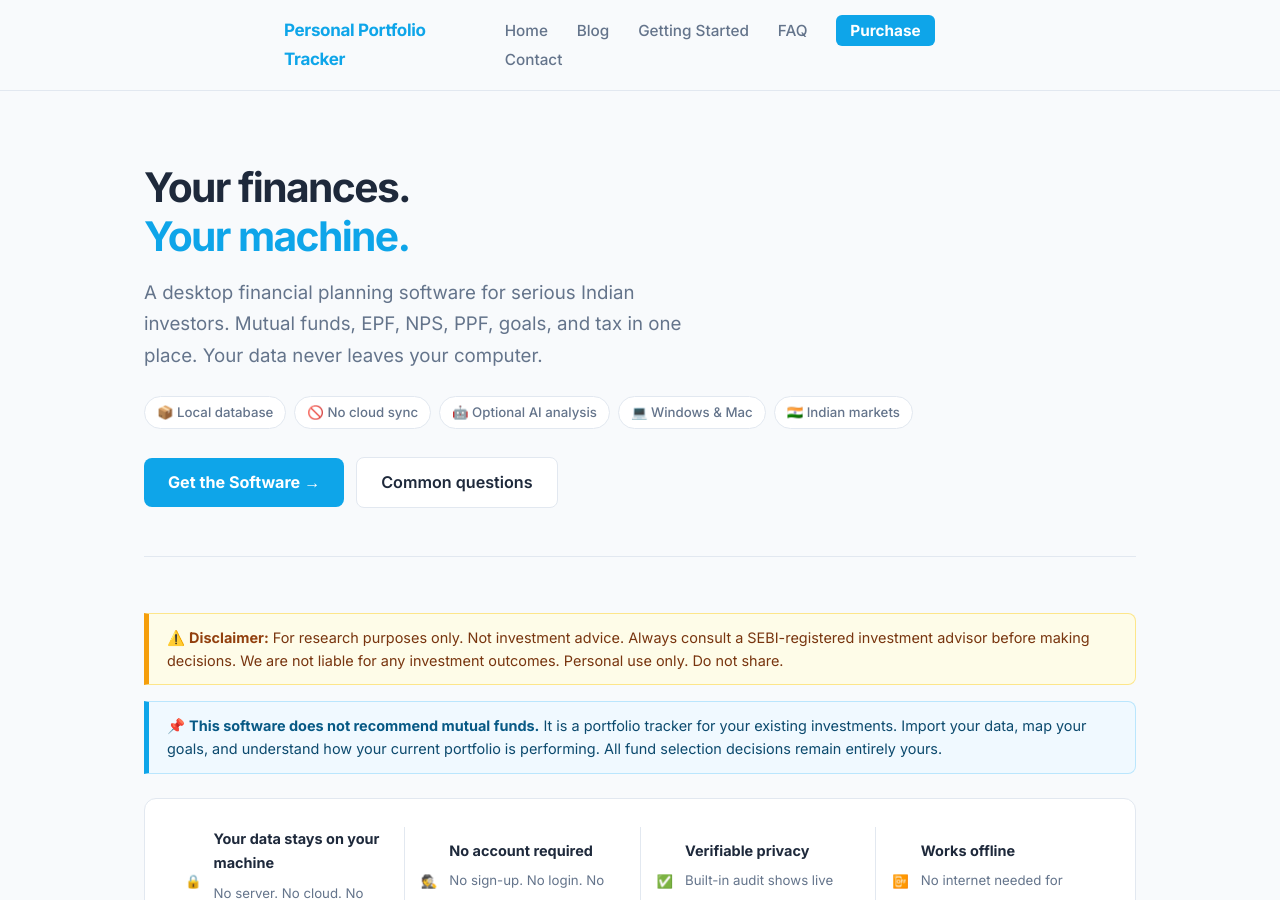
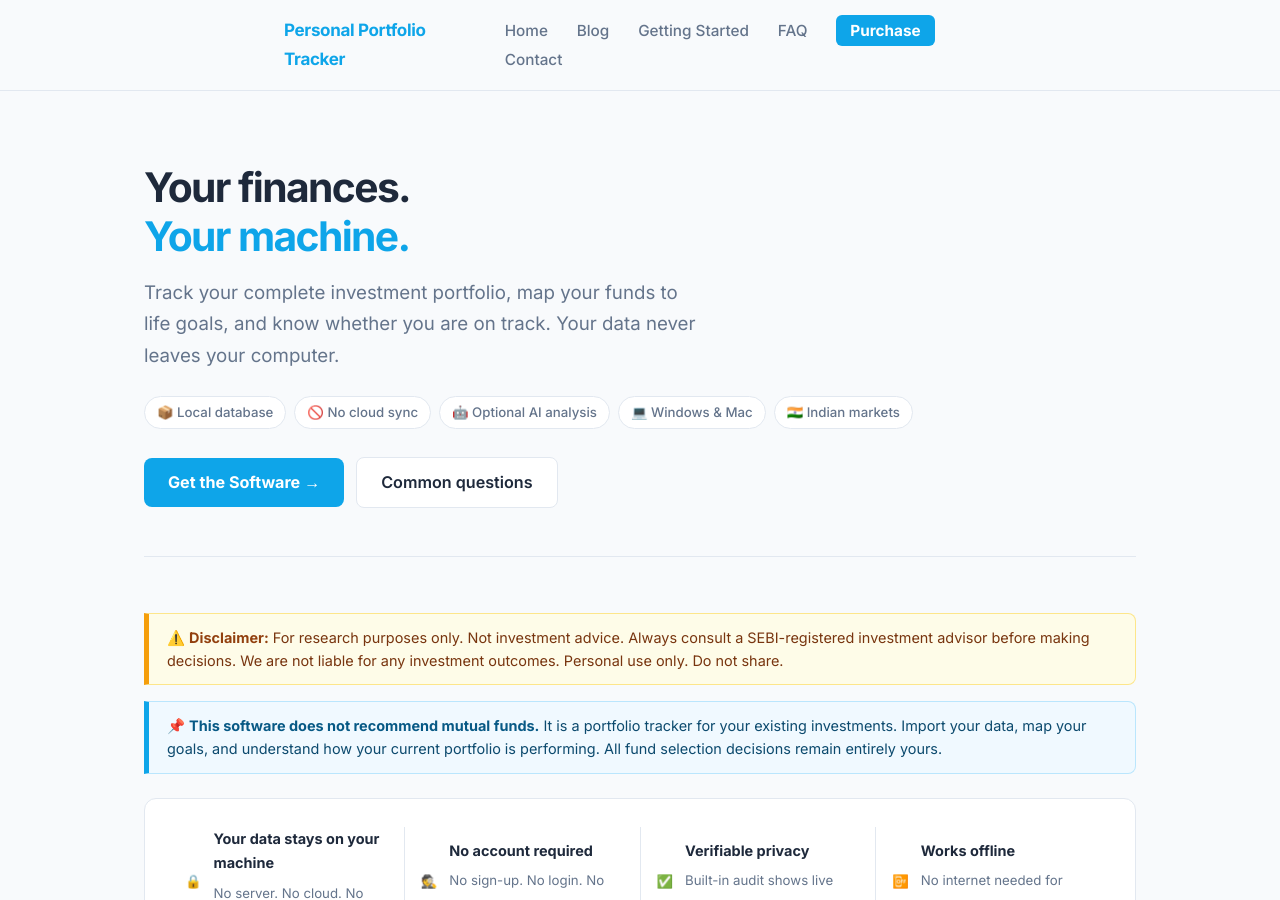
Before and after one commit to srikrishna2024/portfolio-tracker-blog, a Jekyll site: the page built from index.html, in a window 1280 px wide and 900 px high. Built offline with Jekyll 4.4.1, drawn with Linux system fonts in a browser that asks for light colours.

Commit message:
update hero tagline: goal-focused, no elitism

```diff
--- a/index.html
+++ b/index.html
@@ -5,7 +5,7 @@
 
 <section class="hero">
   <h1>Your finances.<br><span>Your machine.</span></h1>
-  <p>A desktop financial planning software for serious Indian investors. Mutual funds, EPF, NPS, PPF, goals, and tax in one place. Your data never leaves your computer.</p>
+  <p>Track your complete investment portfolio, map your funds to life goals, and know whether you are on track. Your data never leaves your computer.</p>
   <div class="hero-badges">
     <span class="badge">📦 Local database</span>
     <span class="badge">🚫 No cloud sync</span>
```
